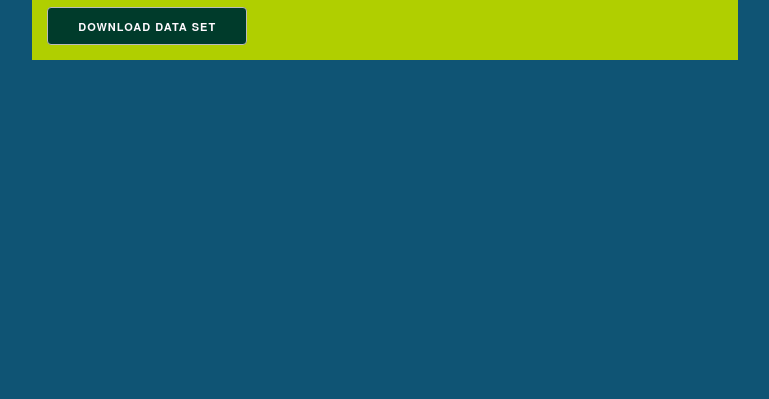
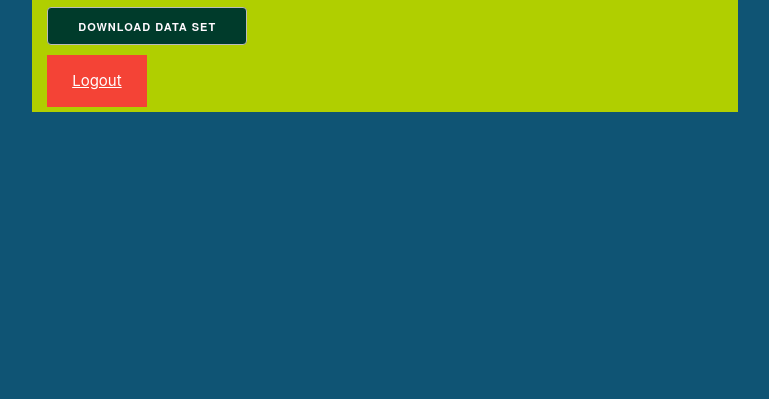
Before and after one commit to kulvir06/SWE-Weather-App, a website: page public/home.html in a window 1280 px wide. Shown: the part 401-800 px from the top of the page, without its empty margins (255-1024 px from the left). Drawn offline with Linux system fonts and the light colour scheme.

Commit message:
logout button

```diff
--- a/public/home.html
+++ b/public/home.html
@@ -926,6 +926,19 @@
       width: 100%;
     }
   }
+  a:link, a:visited {
+  background-color: #f44336;
+  color: white;
+  padding: 14px 25px;
+  text-align: none;
+  text-decoration: monospace;
+  font-family: -apple-system, BlinkMacSystemFont, 'Segoe UI', Roboto, Oxygen, Ubuntu, Cantarell, 'Open Sans', 'Helvetica Neue', sans-serif;
+  display: inline-block;
+}
+
+a:hover, a:active {
+  background-color: red;
+}
 
   /*# sourceMappingURL=style.css.map */
 
@@ -952,6 +965,7 @@
                             <button class="btn-search" type="submit" formaction="/downloads/data_set">Download Data Set</button>
 
 						</form>
+            <a href="http://localhost:3000/login"  >Logout</a>
 					</div>
 				</div>
 
```
